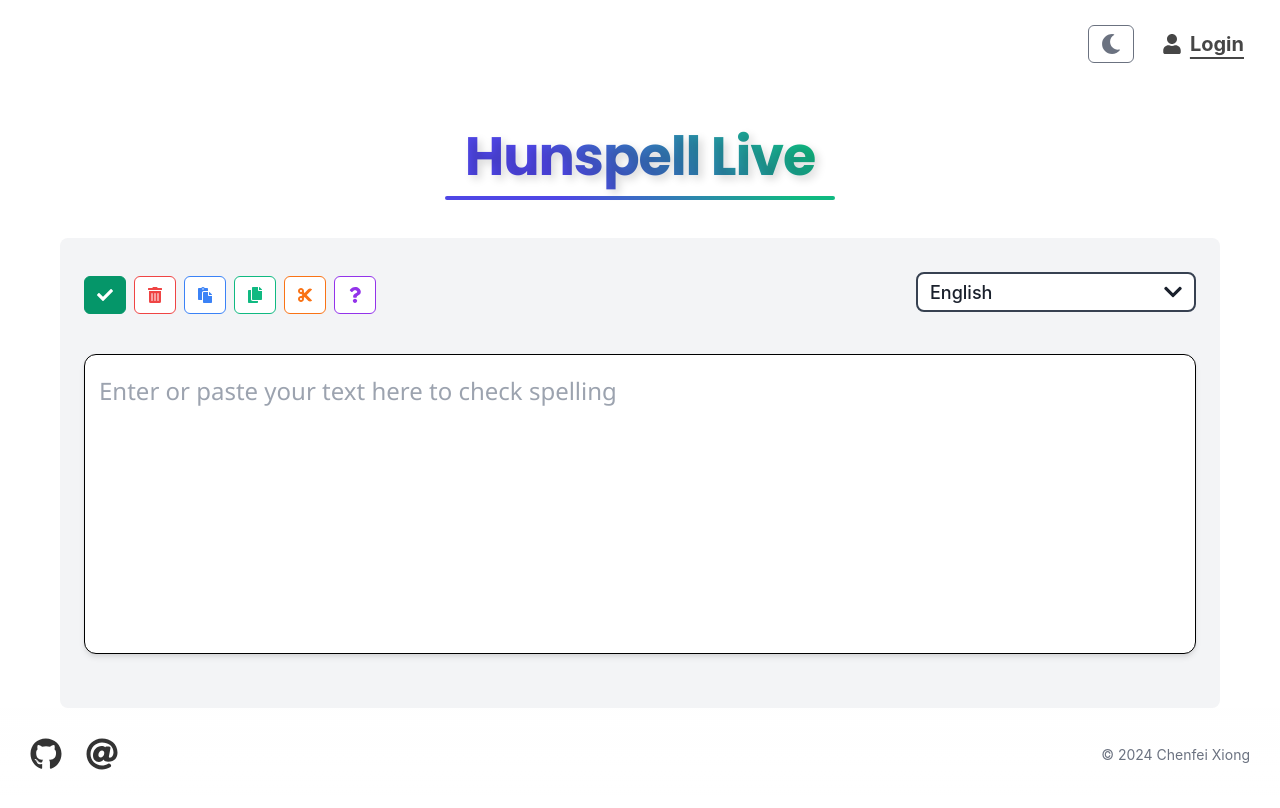
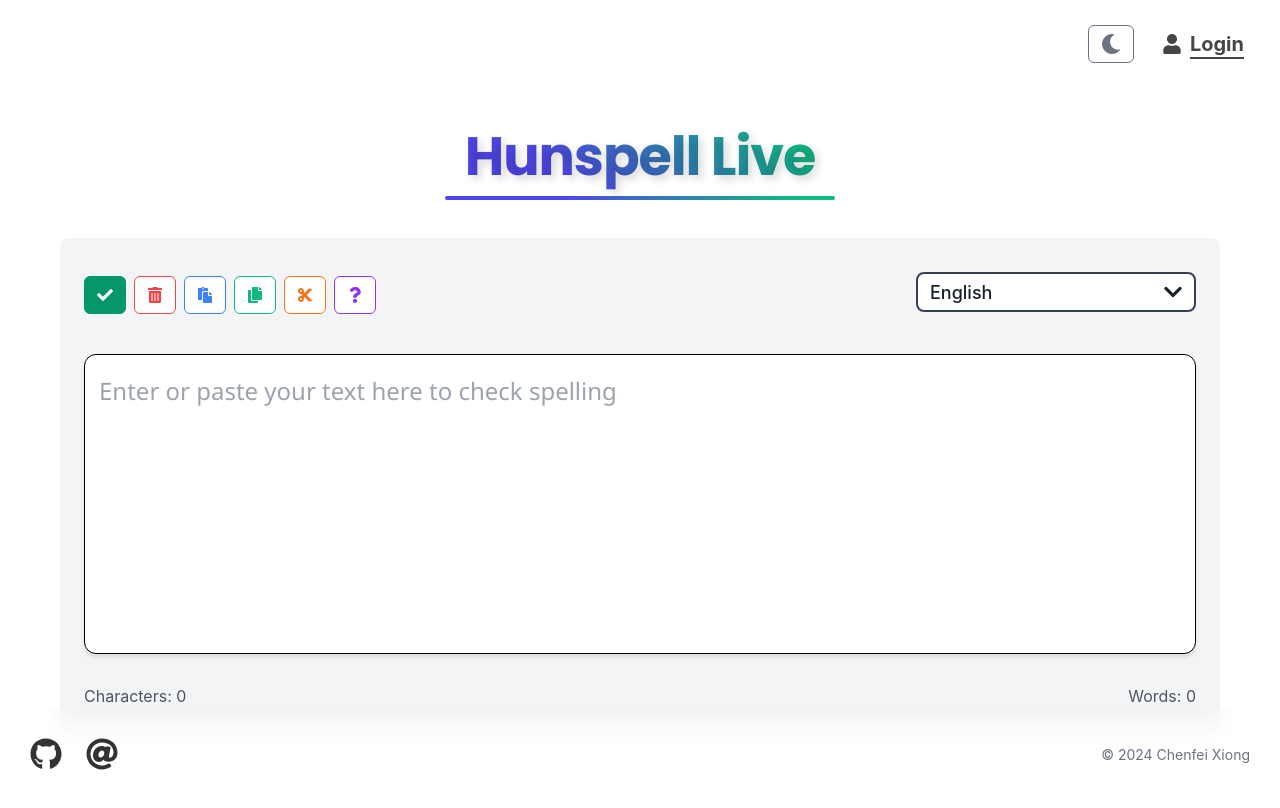
Before and after one commit to imred42/hunspell_live, a React (Vite) app in the folder hunspell_live_frontend/: page / in a window 1280 px wide. Shown: the top 808 px of the page. Built offline with nearby package versions, Linux system fonts and the light colour scheme.

Commit message:
word count

```diff
--- a/hunspell_live_frontend/src/components/Dropdown.tsx
+++ b/hunspell_live_frontend/src/components/Dropdown.tsx
@@ -8,8 +8,9 @@ interface Option {
 
 interface DropdownProps {
   options: Option[];
-  value: Option;
+  value?: Option;
   onChange: (option: Option, event?: React.MouseEvent) => void;
+  isDarkMode?: boolean;
 }
 
 const Dropdown: React.FC<DropdownProps> = ({ options, value, onChange, isDarkMode = false }) => {
@@ -69,6 +70,8 @@ const Dropdown: React.FC<DropdownProps> = ({ options, value, onChange, isDarkMod
     },
   };
 
+  const displayValue = value || options[0] || { label: "Select...", value: "" };
+
   return (
     <div
       ref={dropdownRef}
@@ -88,7 +91,7 @@ const Dropdown: React.FC<DropdownProps> = ({ options, value, onChange, isDarkMod
           ...darkModeStyles.button,
         }}
       >
-        <span>{value.label}</span>
+        <span>{displayValue.label}</span>
         <FaChevronDown
           style={{
             transition: "transform 0.2s",
--- a/hunspell_live_frontend/src/pages/HomePage.tsx
+++ b/hunspell_live_frontend/src/pages/HomePage.tsx
@@ -45,6 +45,8 @@ const HomePage: React.FC = () => {
   });
   const [ignoredWords, setIgnoredWords] = useState<Set<string>>(new Set());
   const navigate = useNavigate();
+  const [charCount, setCharCount] = useState(0);
+  const [wordCount, setWordCount] = useState(0);
 
   const { checkSpelling, getSuggestions, addWordToDictionary, addWordToStarList } = useApi(
     selectedOption.value
@@ -106,6 +108,9 @@ const HomePage: React.FC = () => {
       editorRef.current.innerHTML = "";
       setText("");
       setSpellingResults([]);
+      // Reset counts
+      setCharCount(0);
+      setWordCount(0);
       toast.success("Text cleared successfully");
     }
   };
@@ -117,6 +122,10 @@ const HomePage: React.FC = () => {
         editorRef.current.innerHTML = pastedText;
         setText(pastedText);
         setSpellingResults([]);
+
+        // Update counts for pasted text
+        setCharCount(pastedText.length);
+        setWordCount(pastedText.trim().split(/\s+/).filter(Boolean).length);
 
         // Move cursor to end of text
         const selection = window.getSelection();
@@ -138,6 +147,11 @@ const HomePage: React.FC = () => {
     const newText = event.currentTarget.innerText;
     setText(newText);
     setSpellingResults([]);
+
+    // Update character and word count
+    setCharCount(newText.length);
+    setWordCount(newText.trim().split(/\s+/).filter(Boolean).length);
+
     const selection = window.getSelection();
     if (selection && selection.rangeCount > 0) {
       const range = selection.getRangeAt(0);
@@ -737,6 +751,9 @@ const HomePage: React.FC = () => {
         editorRef.current.innerHTML = "";
         setText("");
         setSpellingResults([]);
+        // Reset counts
+        setCharCount(0);
+        setWordCount(0);
         toast.success("Text cut to clipboard");
       } catch (error) {
         toast.error("Failed to cut text");
@@ -904,6 +921,10 @@ const HomePage: React.FC = () => {
             }}
             data-placeholder="Enter or paste your text here to check spelling"
           />
+          <div className={styles.countDisplay}>
+            <span>Characters: {charCount}</span>
+            <span>Words: {wordCount}</span>
+          </div>
         </div>
       </div>
       <footer className={styles.footer}>
--- a/hunspell_live_frontend/src/pages/ProfilePage.tsx
+++ b/hunspell_live_frontend/src/pages/ProfilePage.tsx
@@ -2,7 +2,7 @@ import React, { useState, useEffect } from 'react';
 import { useAuth } from '../hooks/useAuth';
 import { useTheme } from '../hooks/useTheme';
 import { useUserData } from '../hooks/useUserData';
-import { FaBook, FaTrash, FaStar, FaUser, FaLanguage, FaHome } from 'react-icons/fa';
+import { FaBook, FaTrash, FaStar, FaUser, FaHome } from 'react-icons/fa';
 import { Link } from 'react-router-dom';
 import styles from '../styles/ProfilePage.module.css';
 import Dropdown from '../components/Dropdown';
--- a/hunspell_live_frontend/src/styles/HomePage.module.css
+++ b/hunspell_live_frontend/src/styles/HomePage.module.css
@@ -731,3 +731,11 @@
     background-color: #9333ea;
     color: #e5e7eb;
   }
+
+  .countDisplay {
+    display: flex;
+    justify-content: space-between;
+    margin-top: 10px;
+    font-size: 16px;
+    color: #4b5563;
+  }
```
Also changed, not shown: 1 other file (tests, documents, lock files or other folders).
